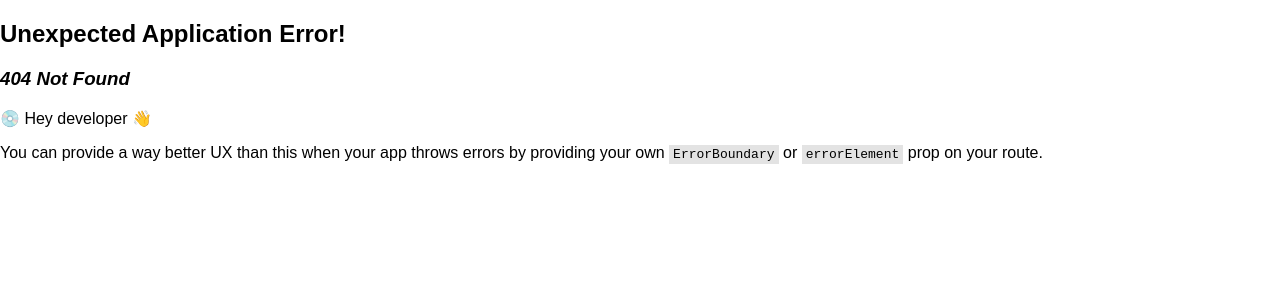
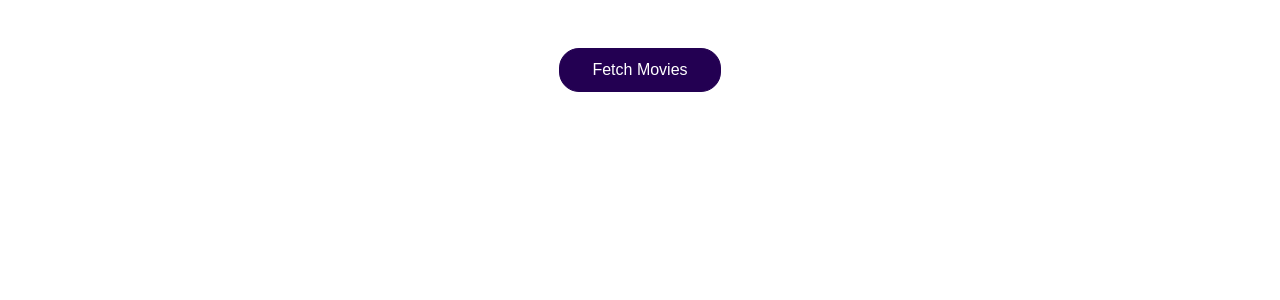
Before and after one commit to shrujan/React-Basic---UserComponent, a React (Create React App) app: page /star-wars in a window 1280 px wide. Before the commit this address had no page. Shown: the top 300 px of the page. Built offline with nearby package versions, Linux system fonts and the light colour scheme.

Commit message:
star wars

```diff
--- a/src/App.tsx
+++ b/src/App.tsx
@@ -6,6 +6,7 @@ import { UseEffectLogin } from './Routing/UseEffectEx';
 import { UseReducerLogin } from './Routing/UserReducerEx';
 import { BasicLogin } from './Routing/LoginForm';
 import { ReactMenu } from './Routing/Exercice2ReactMenu';
+import StarWarsApi from './Routing/Exercise-API';
 
 const router = createBrowserRouter([
   { path: '/',                  element: <Home />           },
@@ -14,6 +15,7 @@ const router = createBrowserRouter([
   { path: '/react-menu',        element: <ReactMenu />      },
   { path: '/use-effect-login',  element: <UseEffectLogin /> },
   { path: '/use-reducer-login', element: <UseReducerLogin />},
+  { path: '/star-wars',         element: <StarWarsApi />    },
 ])
 
 function App() {
--- /dev/null
+++ b/src/Routing/Exercise-API.tsx
@@ -0,0 +1,8 @@
+import StarWars from "../components/StarWarsAPI/StarWars";
+
+const StarWarsApi = () => {
+  return <StarWars />
+
+}
+
+export default StarWarsApi;
--- a/src/Routing/Home.tsx
+++ b/src/Routing/Home.tsx
@@ -9,6 +9,7 @@ export const Home = () => {
       <Link to="/basic-login">Basic Login Form</Link>
       <Link to="/use-reducer-login">UseReducer Login</Link>
       <Link to="/React-Menu">React menu - EX2</Link>
+      <Link to="/star-wars">Star Wars APIs - EX3</Link>
     </div>
   )
 }
--- /dev/null
+++ b/src/components/StarWarsAPI/MovieList.tsx
@@ -0,0 +1,6 @@
+
+const MoviesList = ({movies} : any) => {
+  return <div></div>
+}
+
+export default MoviesList
--- /dev/null
+++ b/src/components/StarWarsAPI/StarWars.module.scss
@@ -0,0 +1,31 @@
+main.star-wars {
+  section {
+    margin: 1rem auto;
+    width: 90%;
+    max-width: 40rem;
+    text-align: center;
+    background-color: white;
+    padding: 2rem;
+    border-radius: 12px;
+  }
+
+  button {
+    font: inherit;
+    cursor: pointer;
+    background: #230052;
+    border: 1px solid #230052;
+    color: white;
+    padding: 0.75rem 2rem;
+    border-radius: 20px;
+  }
+
+  button:focus {
+    outline: none;
+  }
+
+  button:hover,
+  button:active {
+    background-color: #460897;
+    border-color: #460897;
+  }
+}
--- /dev/null
+++ b/src/components/StarWarsAPI/StarWars.tsx
@@ -0,0 +1,32 @@
+import MoviesList from './MovieList';
+import styles from './StarWars.module.scss';
+
+const StarWars = () => {
+  const dummyMovies = [
+    {
+      id: 1,
+      title: 'Some Dummy Movie',
+      openingText: 'This is the opening text of the movie',
+      releaseDate: '2021-05-18',
+    },
+    {
+      id: 2,
+      title: 'Some Dummy Movie 2',
+      openingText: 'This is the second opening text of the movie',
+      releaseDate: '2021-05-19',
+    },
+  ];
+
+  return (
+    <main className={ styles['star-wars'] }>
+      <section>
+        <button>Fetch Movies</button>
+      </section>
+      <section>
+        <MoviesList movies={dummyMovies} />
+      </section>
+    </main>
+  )
+}
+
+export default StarWars;
```
